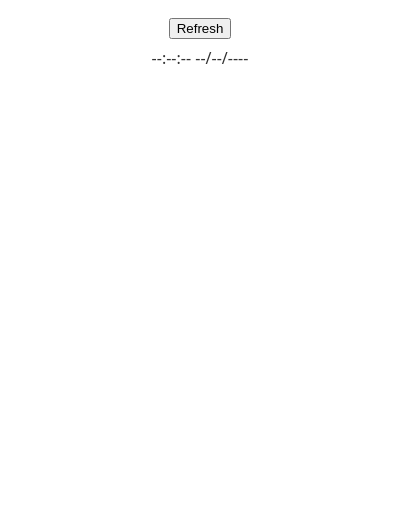
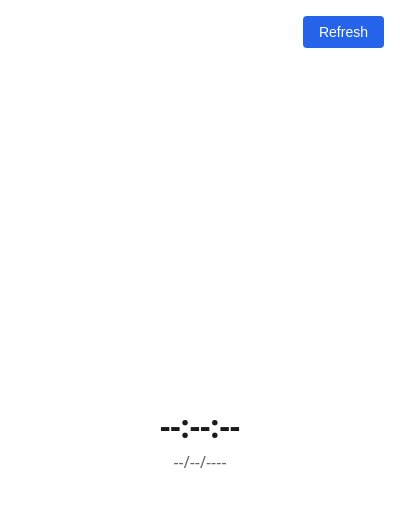
Before and after one commit to GamiXChanuka/Time-and-Date-Extension, a browser extension: page src/popup/popup.html in a window 400 px wide. Drawn offline with Linux system fonts and the light colour scheme.

Commit message:
feat: implement light-themed centered layout with Flexbox
- Position refresh button top-right via header with flex-end
- Center time/date vertically and horizontally in content area
- Time display: 32px, bold, tabular-nums for stable digit width
- Date display: 16px, muted #666666 for visual hierarchy
- Use focus-visible instead of focus for keyboard-only outlines
- Visually hide status live region with sr-only clip pattern
- Set min-width to 240px to accommodate common time formats
- WCAG AA contrast: #1a1a1a/#ffffff=17.4:1, #666666/#ffffff=5.74:1

```diff
--- a/src/popup/popup.css
+++ b/src/popup/popup.css
@@ -9,39 +9,47 @@ body {
   margin: 0;
   padding: 16px;
   background-color: #ffffff;
-  color: #333333;
-  min-width: 200px;
+  color: #1a1a1a;
+  min-width: 240px;
+  min-height: 120px;
 }
 
 main {
   display: flex;
   flex-direction: column;
-  align-items: center;
-  gap: 8px;
+  min-height: calc(100vh - 32px);
 }
 
-h1 {
-  margin: 0 0 4px 0;
-  font-size: 18px;
-  font-weight: 600;
-  color: #1a1a1a;
+.header {
+  display: flex;
+  justify-content: flex-end;
 }
 
-#status {
-  font-size: 14px;
-  color: #666666;
-  margin: 0;
+.content {
+  display: flex;
+  flex-direction: column;
+  align-items: center;
+  justify-content: center;
+  flex: 1;
+  gap: 4px;
+  text-align: center;
 }
 
-#timestamp {
-  font-size: 16px;
-  font-weight: 500;
+#timeValue {
+  display: block;
+  font-size: 32px;
+  font-weight: 600;
   color: #1a1a1a;
   font-variant-numeric: tabular-nums;
 }
 
-#refresh-btn {
-  margin-top: 8px;
+#dateValue {
+  display: block;
+  font-size: 16px;
+  color: #666666;
+}
+
+#refreshBtn {
   padding: 8px 16px;
   font-size: 14px;
   font-weight: 500;
@@ -52,15 +60,27 @@ h1 {
   cursor: pointer;
 }
 
-#refresh-btn:hover {
+#refreshBtn:hover {
   background-color: #1d4ed8;
 }
 
-#refresh-btn:focus {
+#refreshBtn:focus-visible {
   outline: 2px solid #2563eb;
   outline-offset: 2px;
 }
 
-#refresh-btn:active {
+#refreshBtn:active {
   background-color: #1e40af;
 }
+
+#status {
+  position: absolute;
+  width: 1px;
+  height: 1px;
+  padding: 0;
+  margin: -1px;
+  overflow: hidden;
+  clip: rect(0, 0, 0, 0);
+  white-space: nowrap;
+  border: 0;
+}
```
